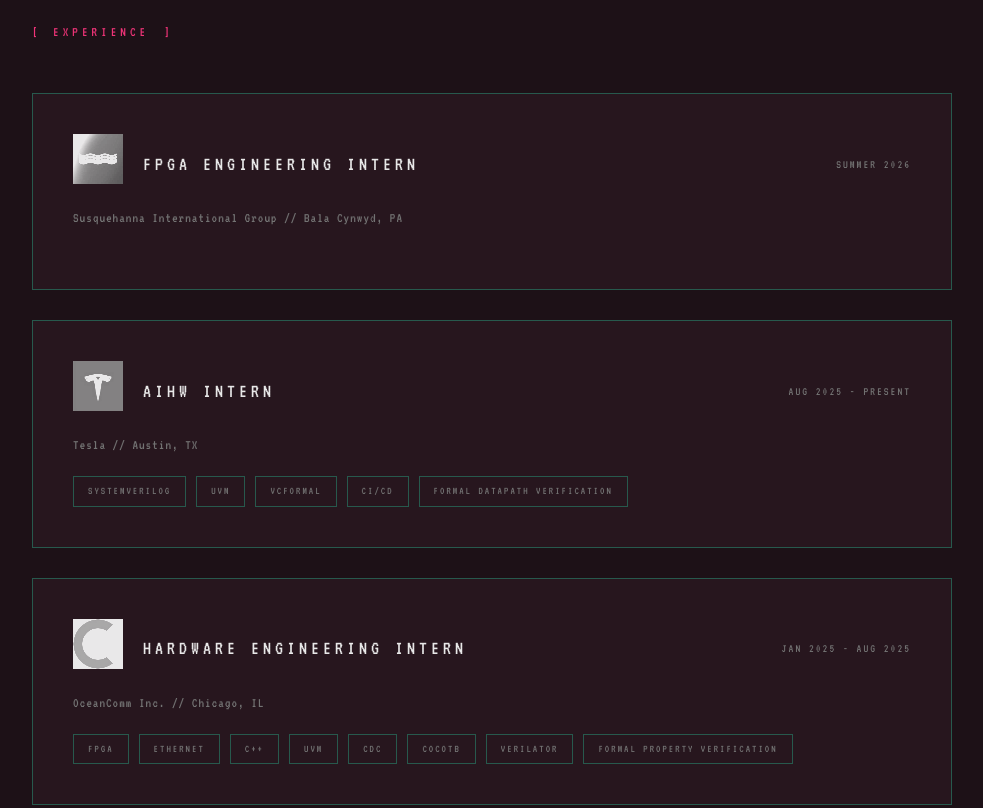
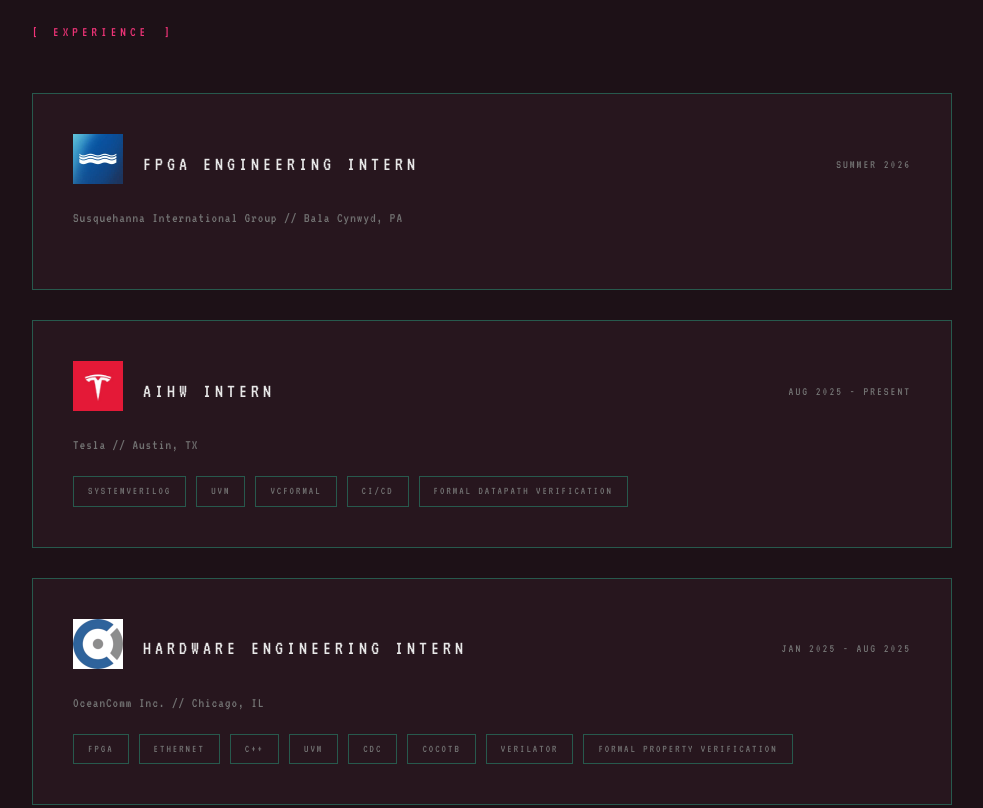
Before and after one commit to llama2700/llama2700.github.io, a plain HTML site: page index.html in a window 1280 px wide. Shown: the part 1040-1848 px from the top of the page, without its empty margins (148-1131 px from the left). Drawn offline with Linux system fonts and the light colour scheme; a web font is replaced by a local one.

Commit message:
0xFFFFFF

```diff
--- a/index.html
+++ b/index.html
@@ -11,7 +11,7 @@
     <link
         href="https://fonts.googleapis.com/css2?family=VT323&family=Space+Mono:wght@400;700&family=Press+Start+2P&display=swap"
         rel="stylesheet">
-    <link rel="stylesheet" href="styles.css">
+    <link rel="stylesheet" href="styles.css?v=3">
 </head>
 
 <body>
--- a/styles.css
+++ b/styles.css
@@ -349,14 +349,14 @@
     width: 50px;
     height: 50px;
     object-fit: contain;
-    filter: grayscale(100%) brightness(2);
-    opacity: 0.9;
-    transition: all 0.2s ease;
+    filter: grayscale(0%) brightness(1);
+    opacity: 1;
+    transition: transform 0.3s ease, filter 0.3s ease;
 }
 
 .exp-item:hover .company-logo {
-    filter: grayscale(0%) brightness(1);
-    opacity: 1;
+    transform: scale(1.15);
+    filter: grayscale(0%) brightness(1.2) drop-shadow(0 0 8px var(--accent-color));
 }
 
 .company-logo-placeholder {
```
